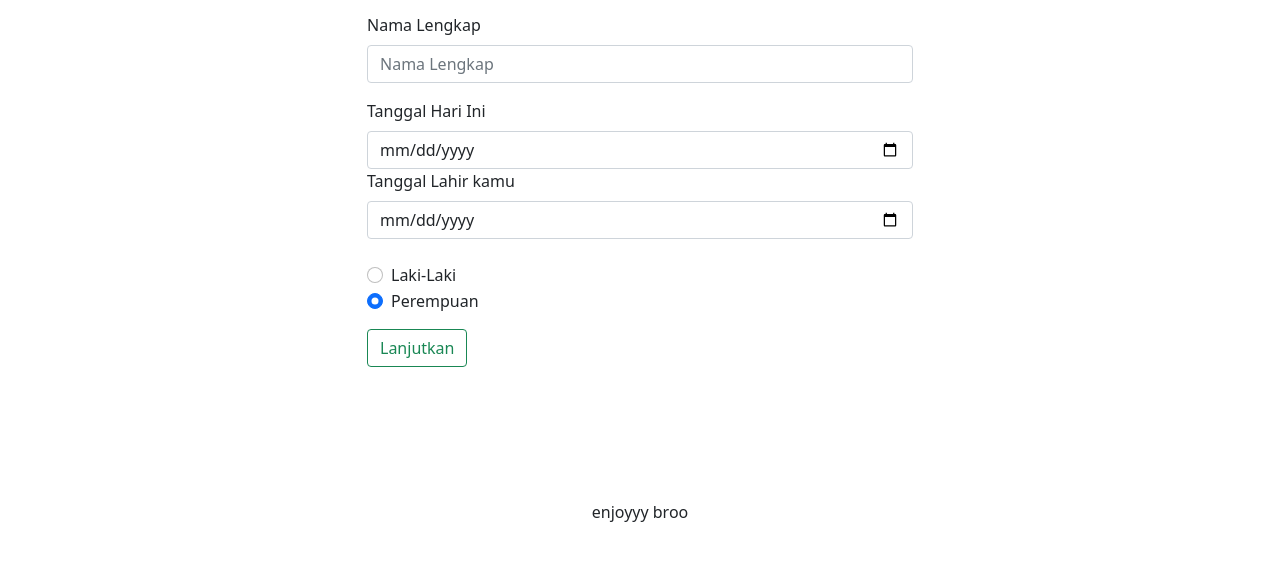
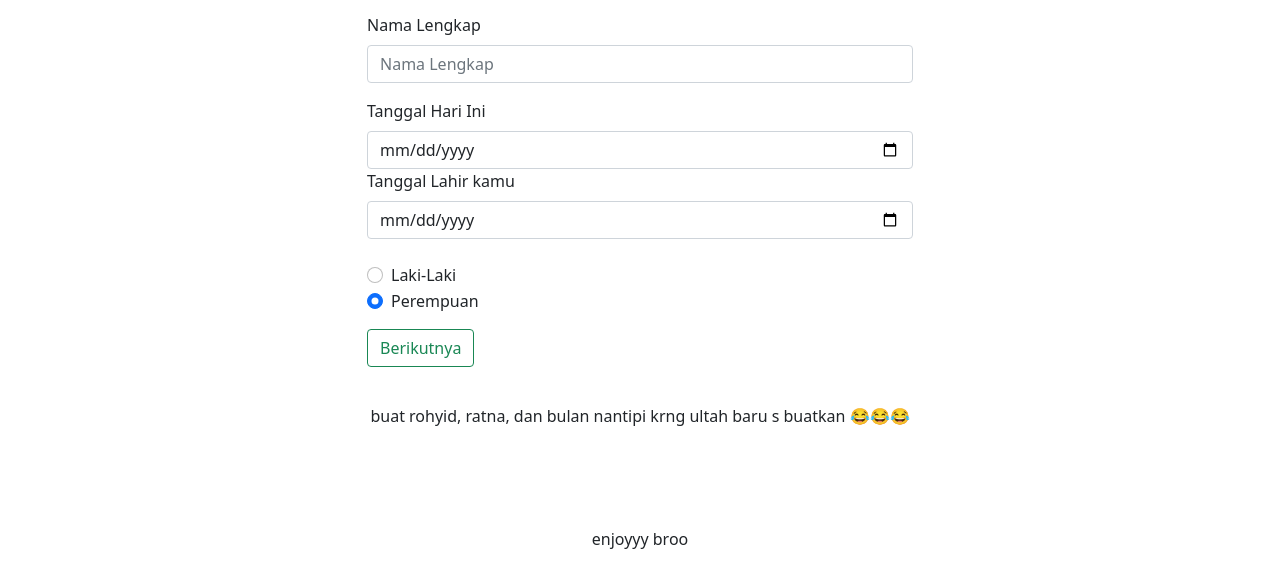
Before and after one commit to studentInformationn/Happybirthday, a plain HTML site: page index.html in a window 1280 px wide. Shown: the part 172-760 px from the top of the page. Drawn offline with nearby package versions, Linux system fonts and the light colour scheme.

Commit message:
ganti link

```diff
--- a/index.html
+++ b/index.html
@@ -57,13 +57,14 @@
                 <label class="form-check-label" for="flexRadioDefault2"> Perempuan </label>
               </div>
             </div>
-            <a type="button" class="btn btn-outline-success" href="https://ahmadrafiansyah05.github.io/HappyBirthday.com/">Lanjutkan</a>
+            <a type="button" class="btn btn-outline-success" href="https://ahmadrafiansyah05.github.io/HappyBirthday.com/">Berikutnya</a>
           </div>
         </div>
       </div>
     </section>
     <!-- akhir data -->
     <br />
+    <h6 class="sisa text-center">buat rohyid, ratna, dan bulan nantipi krng ultah baru s buatkan 😂😂😂</h6>
     <br />
     <br />
     <br />
```
